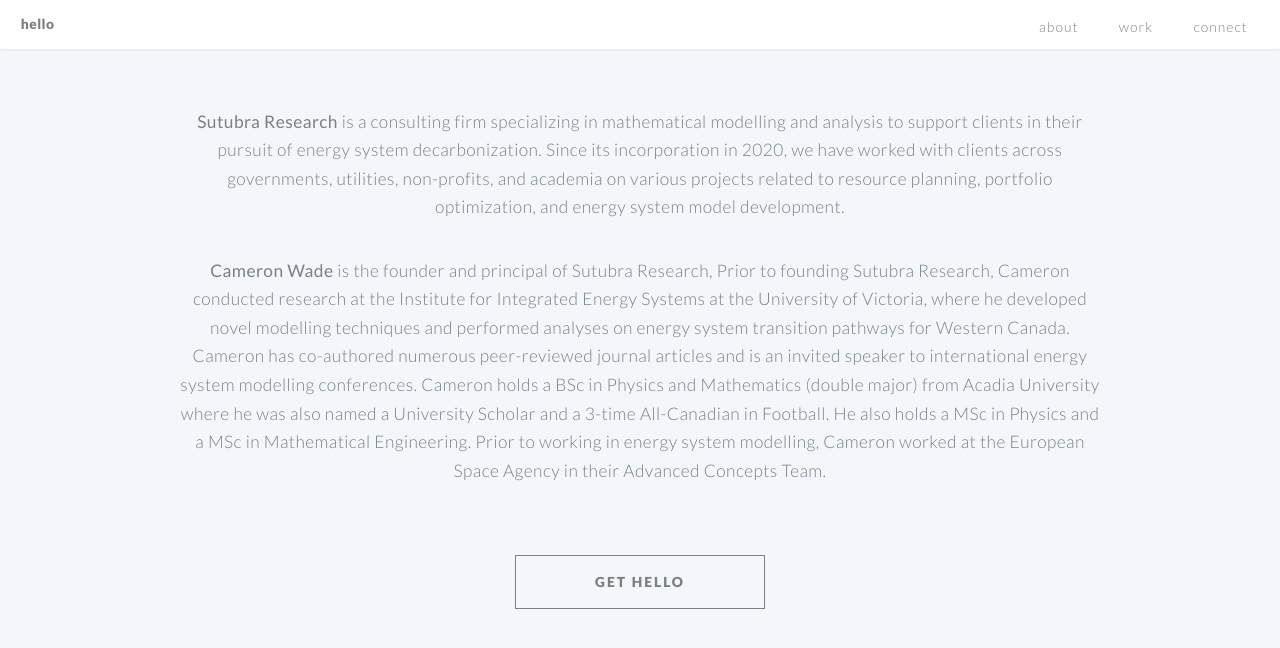
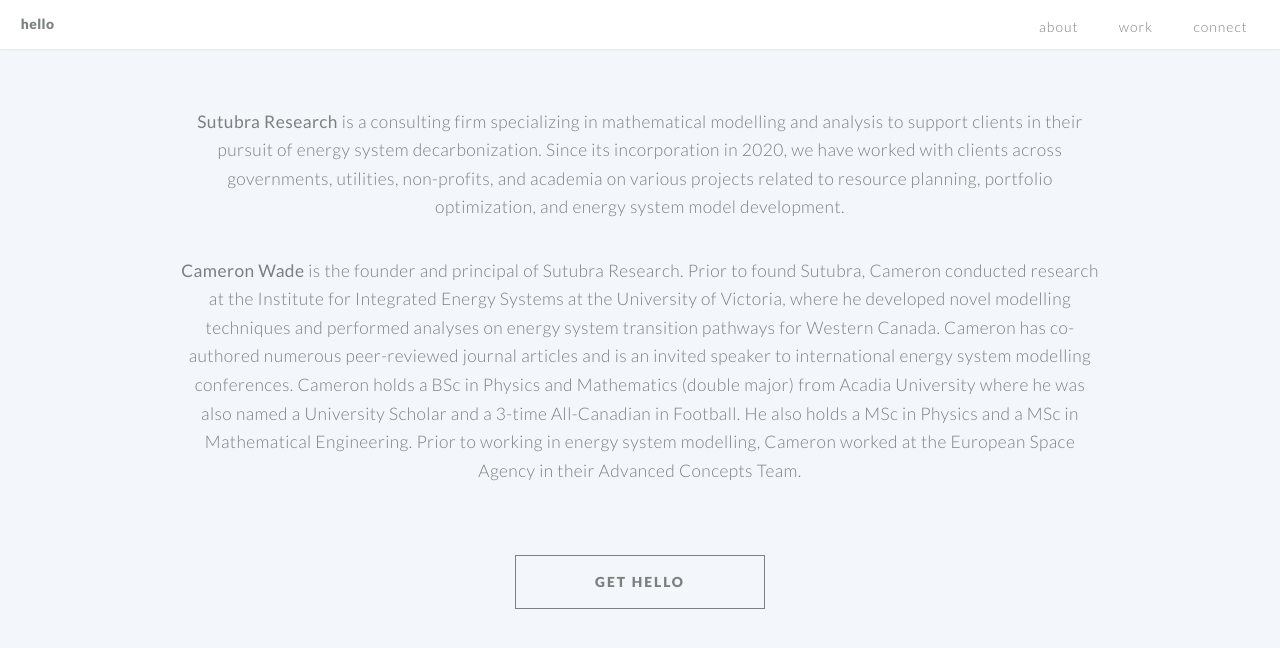
Before and after one commit to SutubraResearch/SutubraResearch.github.io, a Jekyll site: the page built from index.md, in a window 1280 px wide and 900 px high, scrolled down 733 px. Shown: the top 648 px of the window. Built offline with Jekyll 4.4.1, drawn with Linux system fonts in a browser that asks for light colours.

Commit message:
Commit 4

```diff
--- a/index.md
+++ b/index.md
@@ -46,4 +46,4 @@
 
 **Sutubra Research** is a consulting firm specializing in mathematical modelling and analysis to support clients in their pursuit of energy system decarbonization. Since its incorporation in 2020, we have worked with clients across governments, utilities, non-profits, and academia on various projects related to resource planning, portfolio optimization, and energy system model development.
 
-**Cameron Wade** is the founder and principal of Sutubra Research, Prior to founding Sutubra Research, Cameron conducted research at the Institute for Integrated Energy Systems at the University of Victoria, where he developed novel modelling techniques and performed analyses on energy system transition pathways for Western Canada. Cameron has co-authored numerous peer-reviewed journal articles and is an invited speaker to international energy system modelling conferences. Cameron holds a BSc in Physics and Mathematics (double major) from Acadia University where he was also named a University Scholar and a 3-time All-Canadian in Football. He also holds a MSc in Physics and a MSc in Mathematical Engineering. Prior to working in energy system modelling, Cameron worked at the European Space Agency in their Advanced Concepts Team.
+**Cameron Wade** is the founder and principal of Sutubra Research. Prior to found Sutubra, Cameron conducted research at the Institute for Integrated Energy Systems at the University of Victoria, where he developed novel modelling techniques and performed analyses on energy system transition pathways for Western Canada. Cameron has co-authored numerous peer-reviewed journal articles and is an invited speaker to international energy system modelling conferences. Cameron holds a BSc in Physics and Mathematics (double major) from Acadia University where he was also named a University Scholar and a 3-time All-Canadian in Football. He also holds a MSc in Physics and a MSc in Mathematical Engineering. Prior to working in energy system modelling, Cameron worked at the European Space Agency in their Advanced Concepts Team.
```
Also changed, not shown: other parts of index.md (+1 -1 lines), 1 other file.
